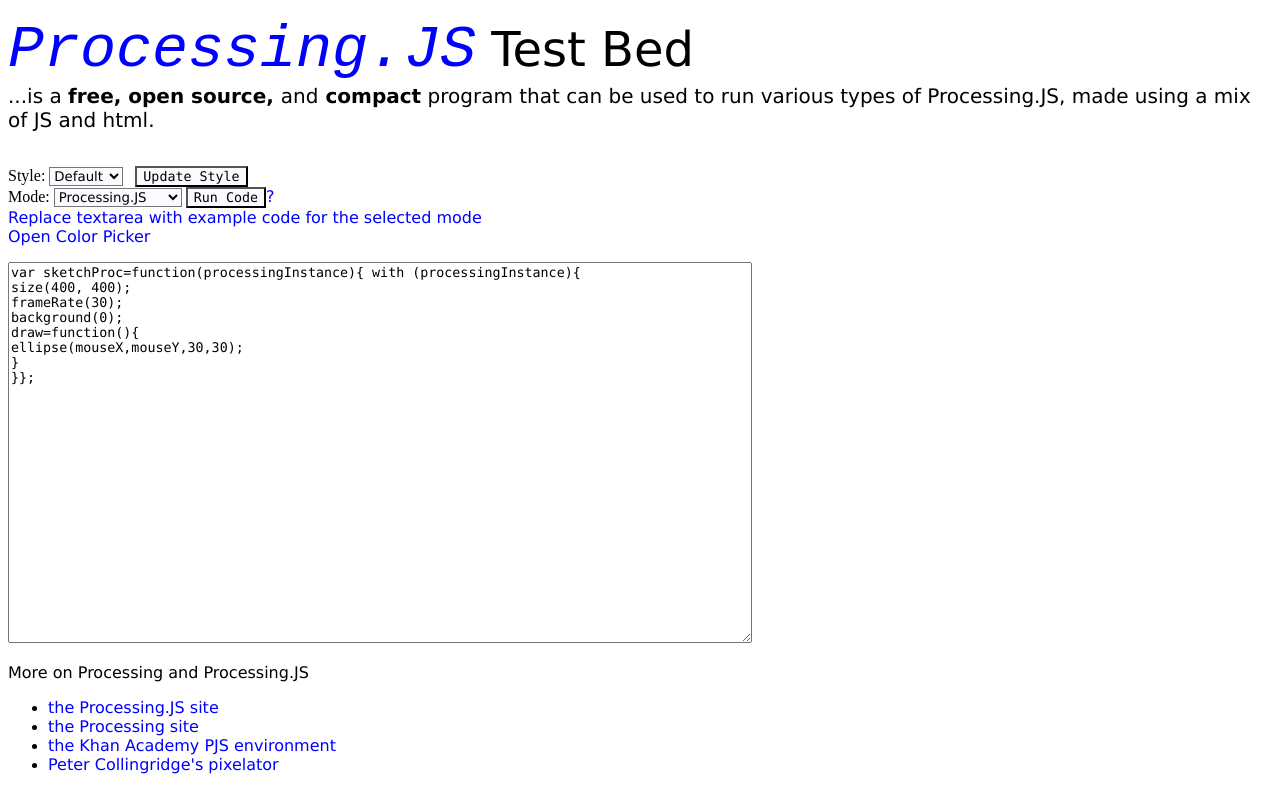
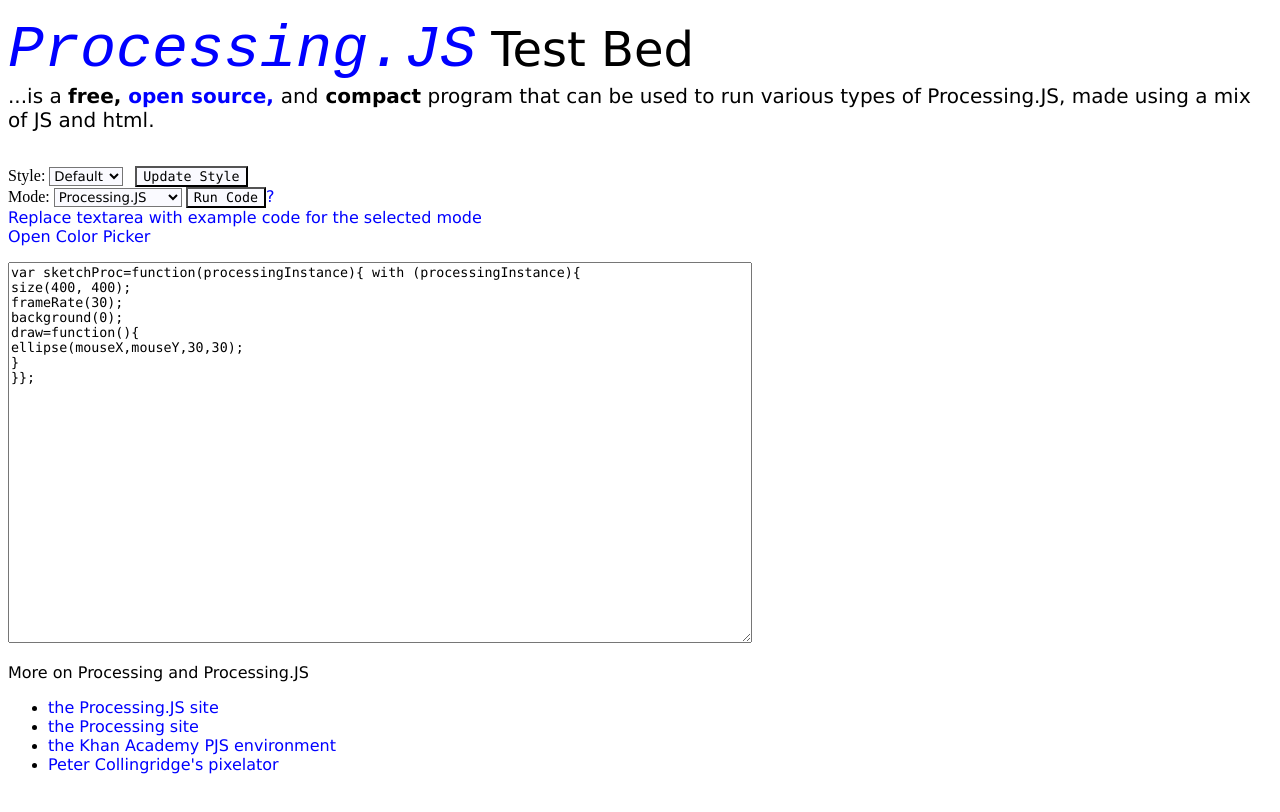
Before and after one commit to rredrry/pjsbed, a plain HTML site: page index.html in a window 1280 px wide. Drawn offline with Linux system fonts and the light colour scheme.

Commit message:
Update index.html

```diff
--- a/index.html
+++ b/index.html
@@ -31,7 +31,7 @@ A:hover {text-decoration:underline; opacity: 0.7; }
 </style>
 	</head>
 	<body style='background:white'>
-	<p><text style="font-size:48px; font-family:verdana"><em style='font-size:60px;color:blue;font-family:courier new;font-weight:500'>Processing.JS</em> Test Bed</text><br><text style="font-size:20px">...is a <strong>free, <a href="https://github.com/rredrry/pjsbed/tree/gh-pages"></a>open source,</a> </strong> and<strong> compact</strong> program that can be used to run various types of Processing.JS, made using a mix of JS and html.</text>
+	<p><text style="font-size:48px; font-family:verdana"><em style='font-size:60px;color:blue;font-family:courier new;font-weight:500'>Processing.JS</em> Test Bed</text><br><text style="font-size:20px">...is a <strong>free, <a href="https://github.com/rredrry/pjsbed/tree/gh-pages">open source,</a> </strong> and<strong> compact</strong> program that can be used to run various types of Processing.JS, made using a mix of JS and html.</text>
 	<div id='uhoh'>
 	<p style='background:rgb(255,200,200)'>Please enable pop-ups and JavaScript. If you can see this message, then <strong>JavaScript is currently BLOCKED.</strong></p></div>
  <!-- The body of the webpage, where all visible stuff lies. -->
```
